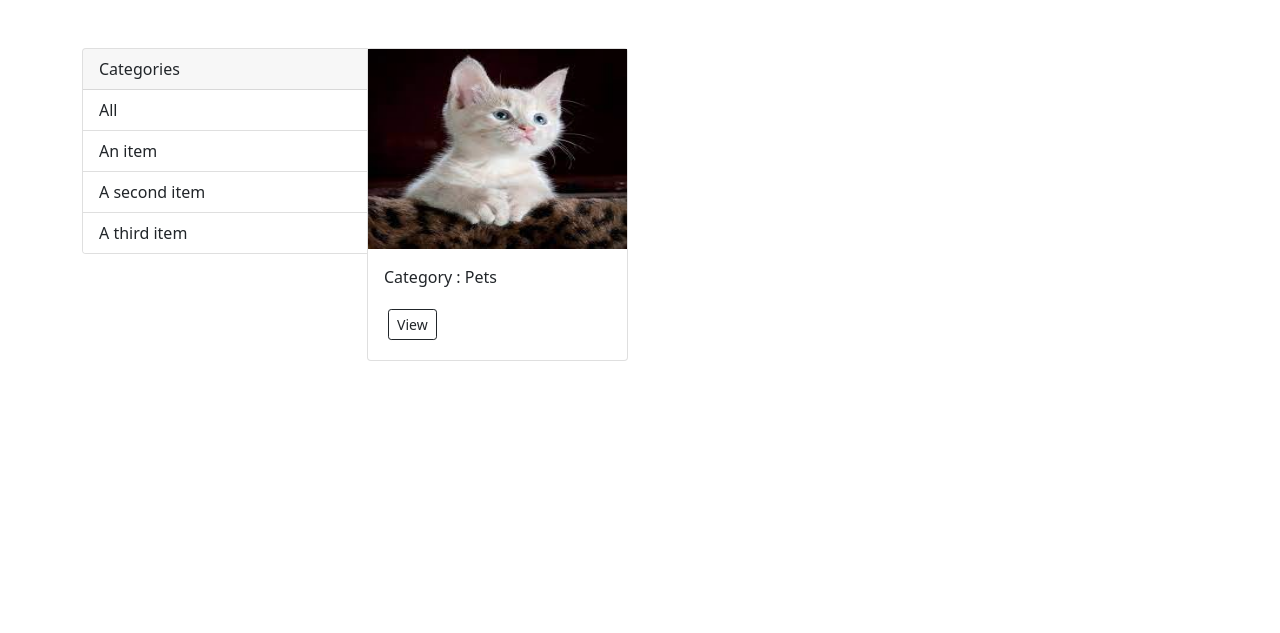
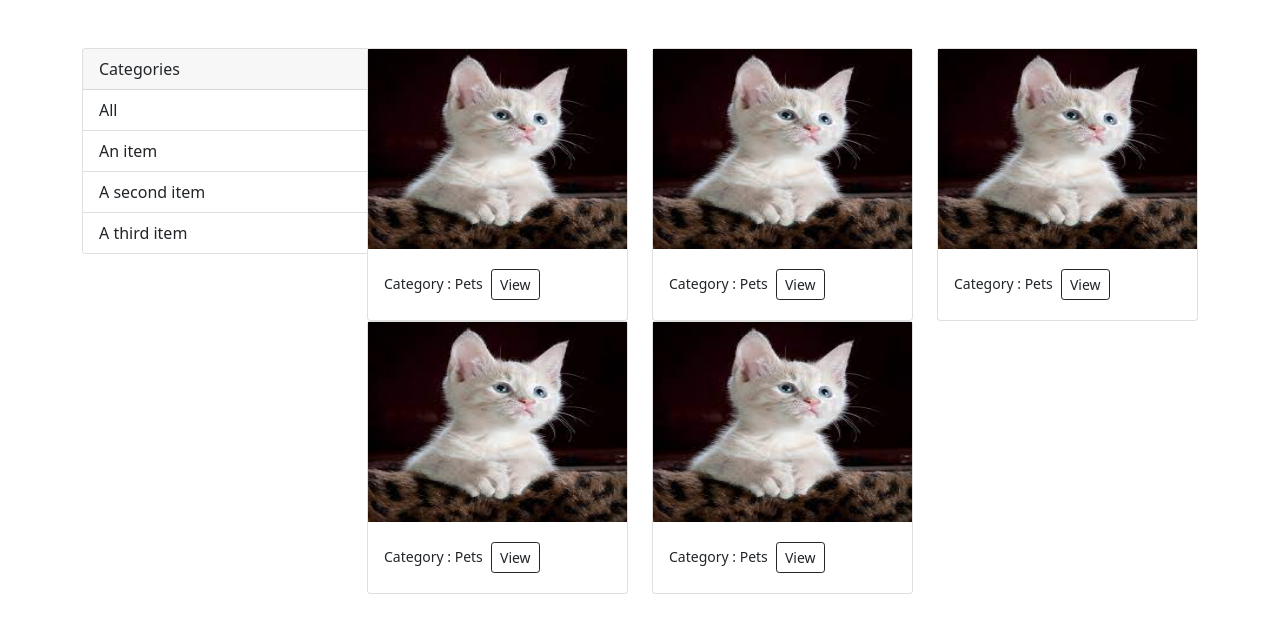
Before and after one commit to ehuntober/G-gallary, a Django app: page / in a window 1280 px wide. Shown: the top 633 px of the page. Run offline with Django 4.2, Linux system fonts and the light colour scheme.

Commit message:
modified photo and gallary template

```diff
--- a/photo/templates/photos/gallery.html
+++ b/photo/templates/photos/gallery.html
@@ -46,8 +46,46 @@
             <div class="card">
               <img src="{% static 'images/cat.jpeg' %}" class="image-thumbail" alt="...">
               <div class="card-body">
-                <p> Category : Pets</p>
-                <a class ="btn btn-outline-dark btn-sm m-1 ">View</a>
+                <small> Category : Pets</small>
+                <a  href="{% url 'photo' 5%}" class ="btn btn-outline-dark btn-sm m-1 ">View</a>
+              </div>
+            </div>
+          </div>
+
+          <div class="col-md-4">
+            <div class="card">
+              <img src="{% static 'images/cat.jpeg' %}" class="image-thumbail" alt="...">
+              <div class="card-body">
+                <small> Category : Pets</small>
+                <a href="{% url 'photo' 5%}" class ="btn btn-outline-dark btn-sm m-1 ">View</a>
+              </div>
+            </div>
+          </div>
+
+          <div class="col-md-4">
+            <div class="card">
+              <img src="{% static 'images/cat.jpeg' %}" class="image-thumbail" alt="...">
+              <div class="card-body">
+                <small> Category : Pets</small>
+                <a  href="{% url 'photo' 5%}" class ="btn btn-outline-dark btn-sm m-1 ">View</a>
+              </div>
+            </div>
+          </div>
+          <div class="col-md-4">
+            <div class="card">
+              <img src="{% static 'images/cat.jpeg' %}" class="image-thumbail" alt="...">
+              <div class="card-body">
+                <small> Category : Pets</small>
+                <a  href="{% url 'photo' 5%}" class ="btn btn-outline-dark btn-sm m-1 ">View</a>
+              </div>
+            </div>
+          </div>
+          <div class="col-md-4">
+            <div class="card">
+              <img src="{% static 'images/cat.jpeg' %}" class="image-thumbail" alt="...">
+              <div class="card-body">
+                <small> Category : Pets</small>
+                <a  href="{% url 'photo' 5%}" class ="btn btn-outline-dark btn-sm m-1 ">View</a>
               </div>
             </div>
           </div>
```
Also changed, not shown: photo/templates/photos/photo.html (+12 -0 lines).
